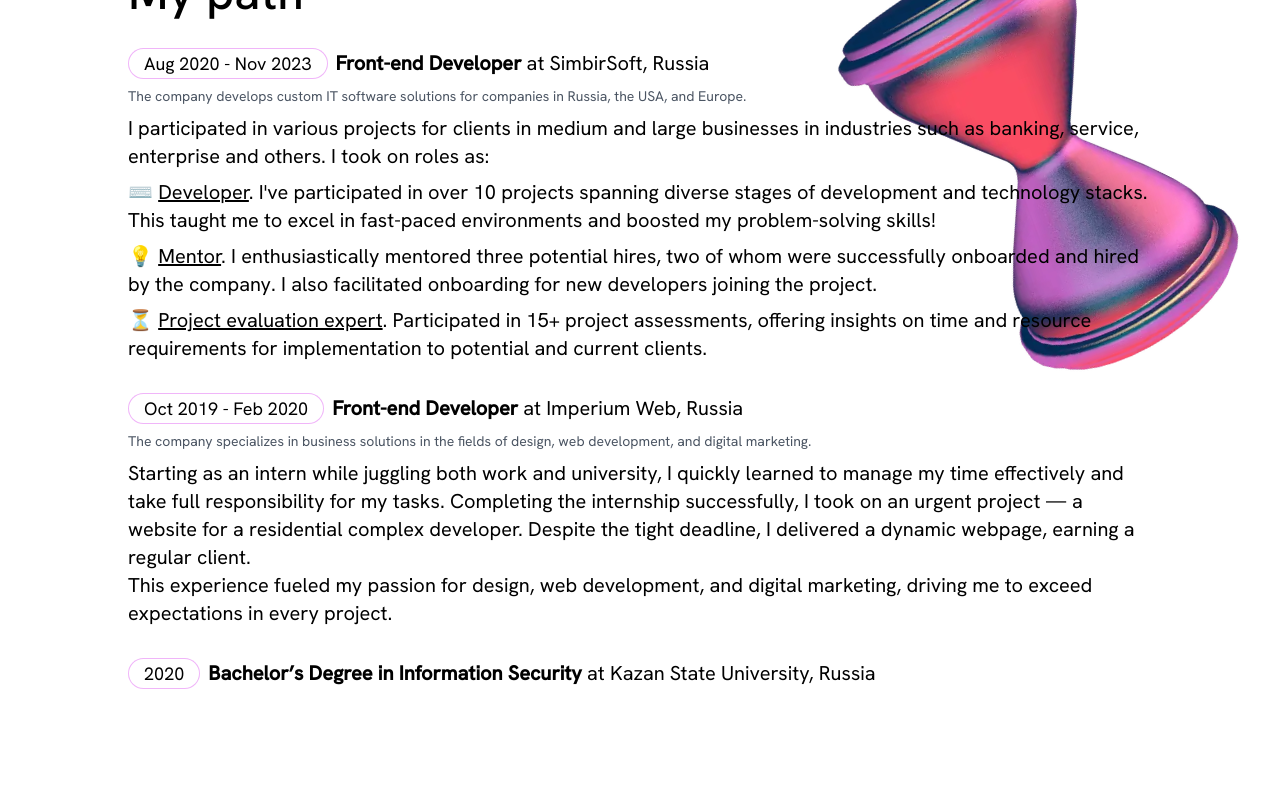
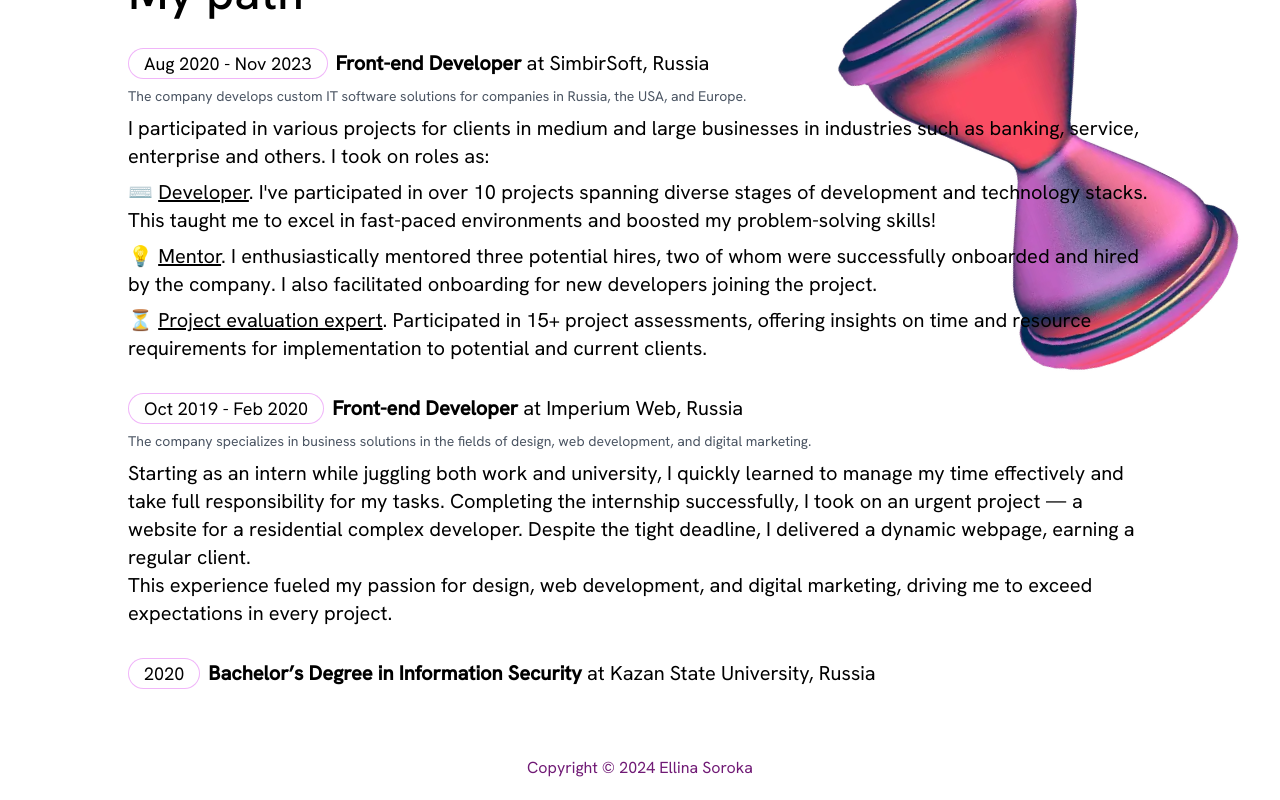
Before and after one commit to EllinaSo/EllinaSo.github.io, a React (Create React App) app: page / in a window 1280 px wide. Shown: the part 863-1663 px from the top of the page. Before the commit the page ends 1599 px from the top, so only its background shows below. Built offline with nearby package versions, Linux system fonts and the light colour scheme; the HTML template or start-up script is replaced by a standard one.

Commit message:
Added footer component

```diff
--- a/src/App.js
+++ b/src/App.js
@@ -1,5 +1,6 @@
 import Home from './components/Home';
 import Experience from './components/Experience';
+import Footer from './components/Footer';
 import NavBar from './components/NavBar';
 
 function App() {
@@ -8,6 +9,7 @@ function App() {
       <NavBar />
       <Home />
       <Experience />
+      <Footer />
     </div>
   );
 }
--- /dev/null
+++ b/src/components/Footer/index.jsx
@@ -0,0 +1,11 @@
+import React from 'react';
+
+const YEAR = new Date().getFullYear();
+
+const Footer = () => (
+  <div className="px-4 flex justify-center items-center w-full h-16 text-fuchsia-900">
+    <p>Copyright © {YEAR} Ellina Soroka</p>
+  </div>
+);
+
+export default Footer;
```
